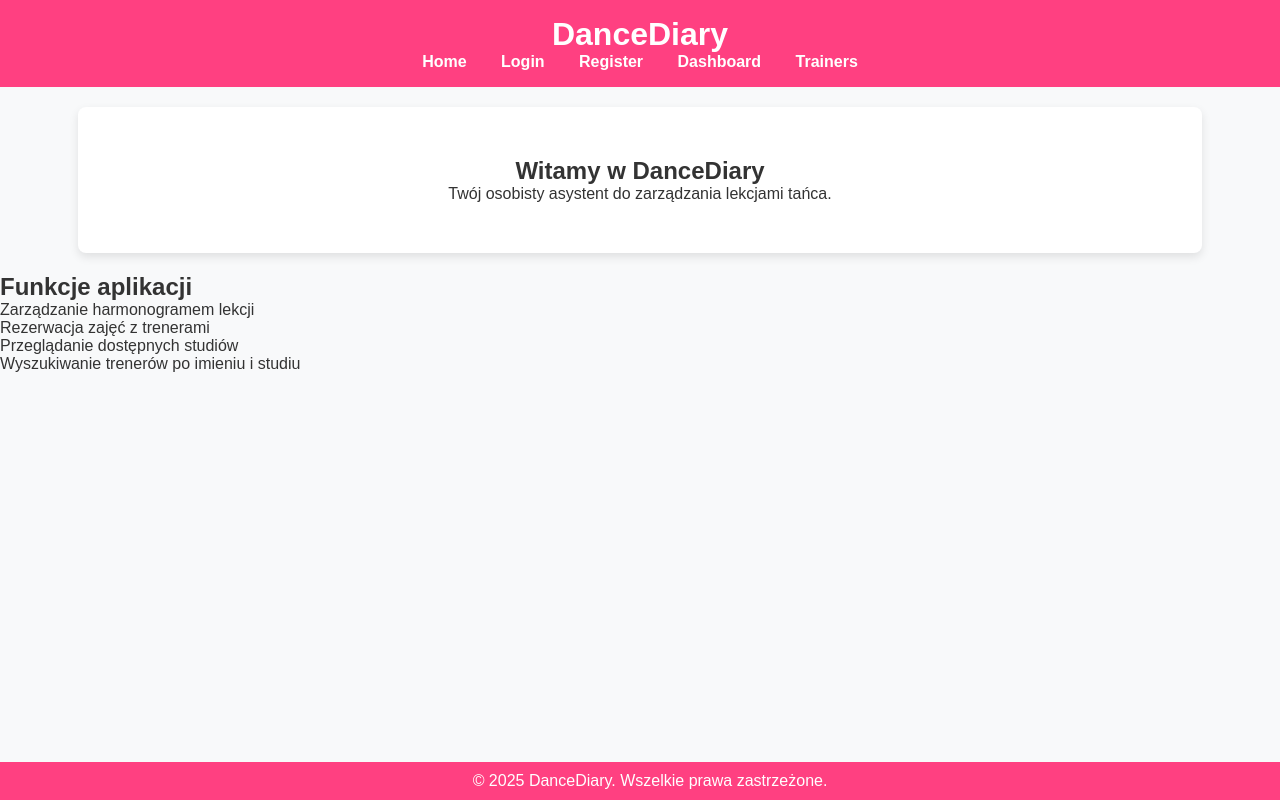
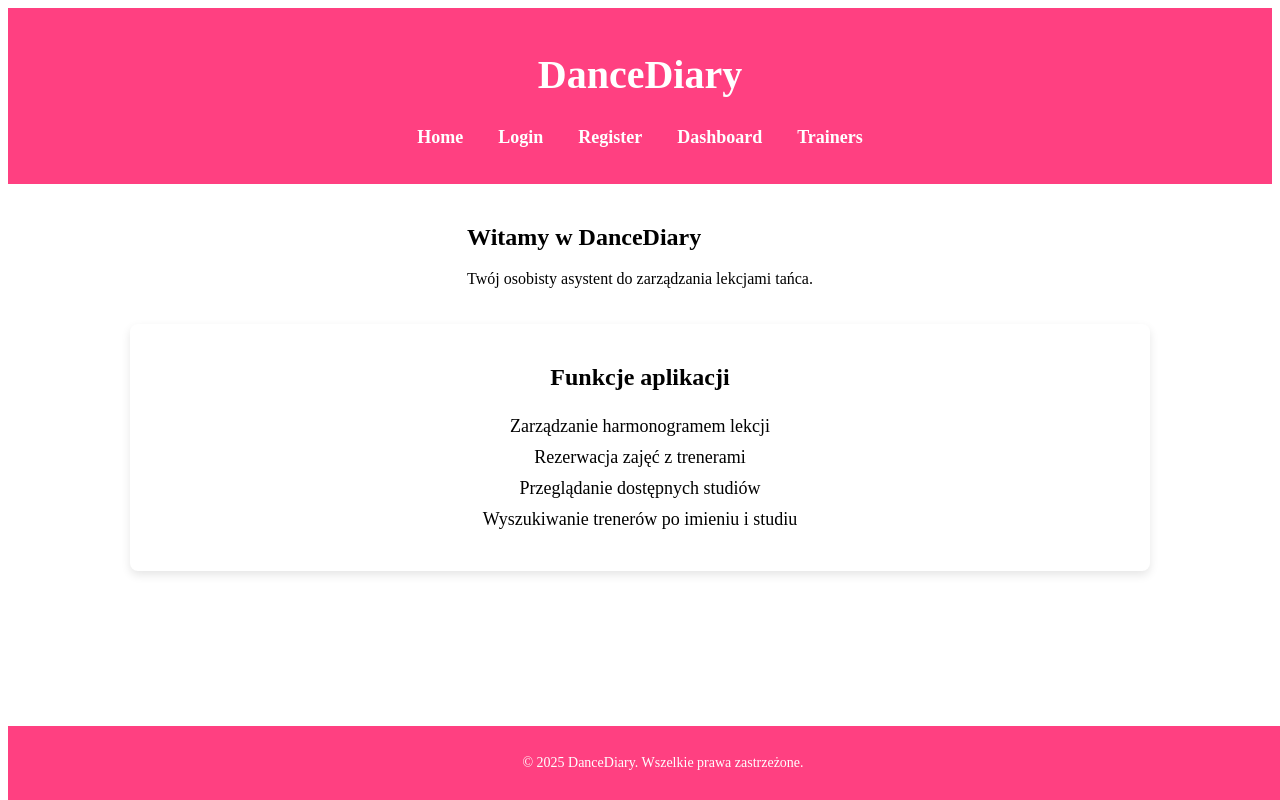
Before and after one commit to JcobG/DanceDiary, a PHP site: page / in a window 1280 px wide. Run offline with PHP 8.4, Linux system fonts and the light colour scheme.

Commit message:
Update styles.css

```diff
--- a/DanceDiary/frontend/styles.css
+++ b/DanceDiary/frontend/styles.css
@@ -1,26 +1,46 @@
-/* Resetowanie domyślnych styli */
-body, h1, h2, p, ul {
-    margin: 0;
+/* Poprawienie wyglądu sekcji Funkcje aplikacji */
+.features {
+    text-align: center;
+    background: white;
+    margin: 20px auto;
+    padding: 20px;
+    width: 80%;
+    border-radius: 8px;
+    box-shadow: 0px 4px 10px rgba(0, 0, 0, 0.1);
+}
+
+.features ul {
+    list-style-type: none;
     padding: 0;
 }
 
-body {
-    font-family: Arial, sans-serif;
-    background-color: #f8f9fa;
-    color: #333;
+.features li {
+    font-size: 18px;
+    padding: 5px 0;
 }
 
-/* Styl nagłówka i menu */
+/* Wyśrodkowanie kontenera z treścią */
+main {
+    display: flex;
+    flex-direction: column;
+    align-items: center;
+    margin: 20px;
+}
+
+/* Poprawienie wyglądu nagłówka */
 header {
     background-color: #ff4081;
     color: white;
     padding: 1rem;
     text-align: center;
+    font-size: 20px;
 }
 
+/* Poprawienie stylów dla linków */
 nav ul {
     list-style: none;
     padding: 0;
+    text-align: center;
 }
 
 nav ul li {
@@ -32,26 +52,17 @@ nav ul li a {
     color: white;
     text-decoration: none;
     font-weight: bold;
+    font-size: 18px;
 }
 
-/* Sekcja powitalna */
-.welcome {
-    text-align: center;
-    padding: 50px;
-    background-color: white;
-    margin: 20px auto;
-    width: 80%;
-    border-radius: 8px;
-    box-shadow: 0px 4px 10px rgba(0, 0, 0, 0.1);
-}
-
-/* Stopka */
+/* Poprawienie stylu stopki */
 footer {
     text-align: center;
-    padding: 10px;
+    padding: 15px;
     background-color: #ff4081;
     color: white;
     position: fixed;
     bottom: 0;
     width: 100%;
+    font-size: 14px;
 }
```
